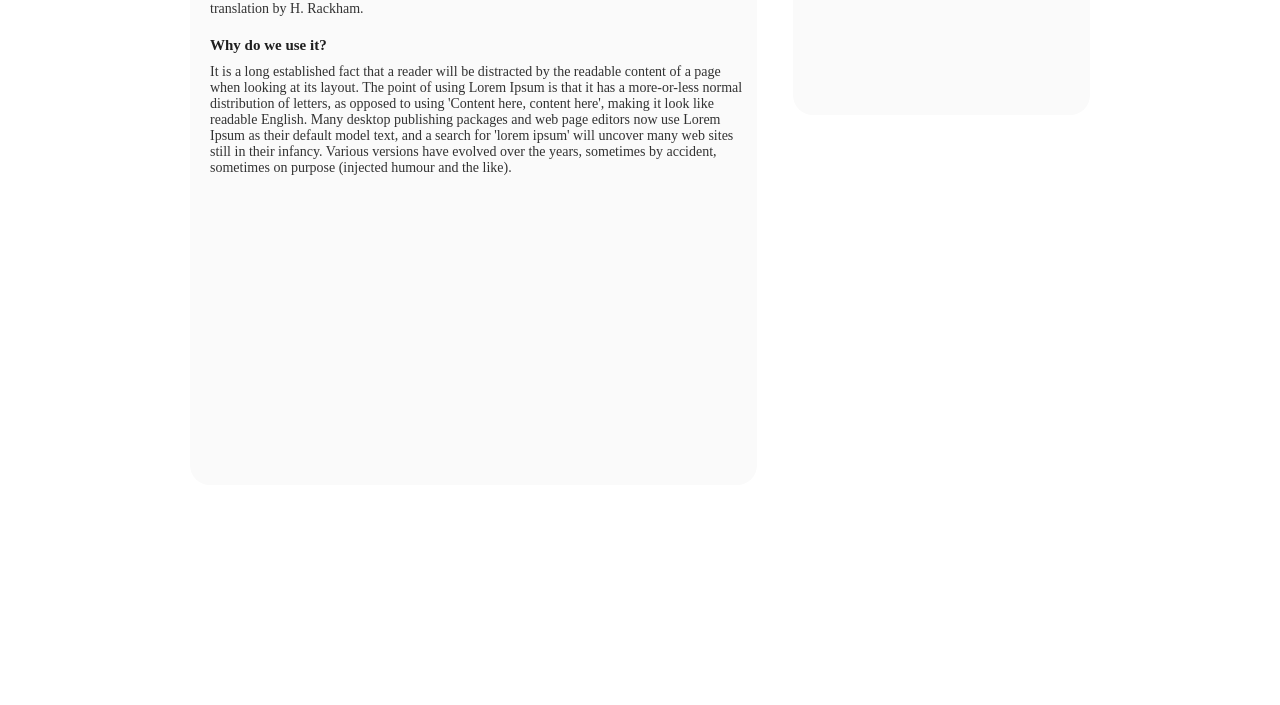
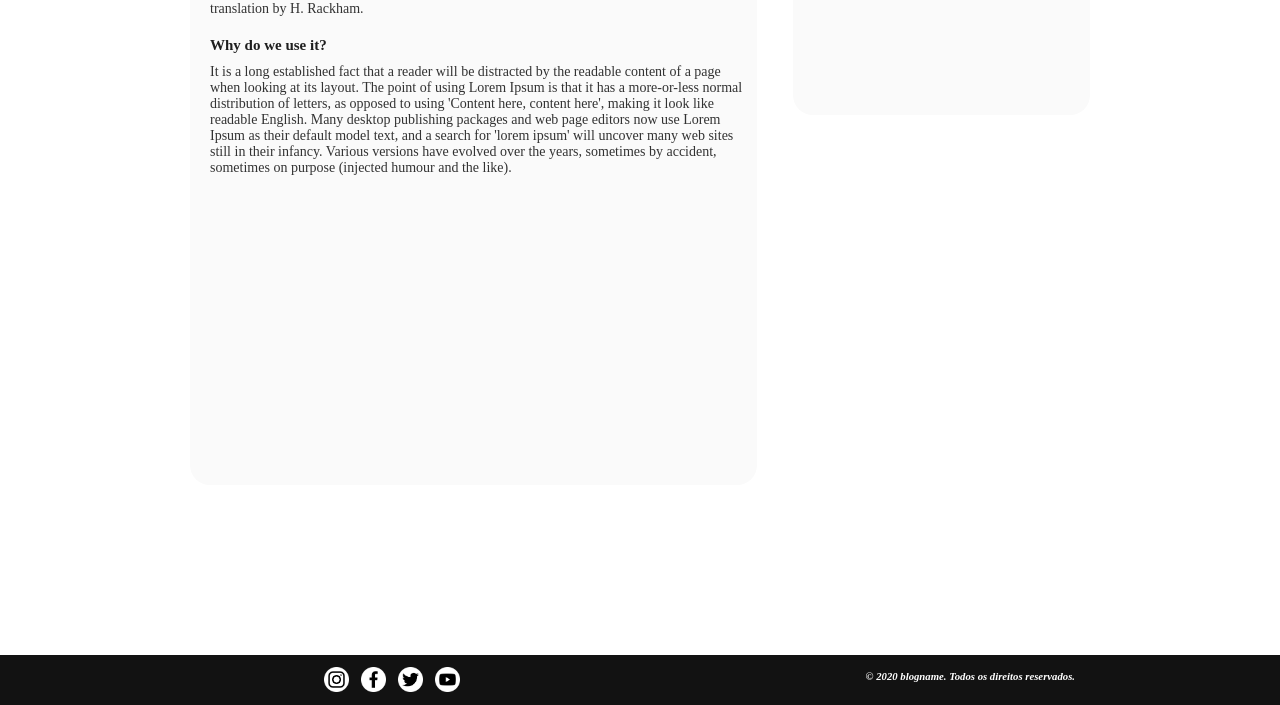
Before and after one commit to gandrade4/LMS-2020.1, a plain HTML site: page Atividades/Atividade 02/index.html in a window 1280 px wide. Shown: the part 1243-1948 px from the top of the page. Before the commit the page ends 1728 px from the top, so only its background shows below. Drawn offline with Linux system fonts and the light colour scheme.

Commit message:
atv2: redes sociais não alinhadas no footer

```diff
--- a/Atividades/Atividade 02/css/style-index.css
+++ b/Atividades/Atividade 02/css/style-index.css
@@ -1,12 +1,12 @@
 *{margin: 0;}
 
 /* HEADER E IMG INÍCIO*/
-.header-bar{
-    background-color: black;
+header{
+    background-color: #121212;
     height: 50px;
 }
 
-.header-size{
+.header-alighsize{
     margin: 0 auto;
     width: 900px;
 }
@@ -42,7 +42,7 @@
 .nav-background{
     width: 900px;
     height: 50px;
-    background-color: black;
+    background-color: #121212;
     border-radius: 0px 0px 20px 20px;
     margin: -4px auto;
 
@@ -91,7 +91,7 @@
     font-size: 30px;
     font-family: 'Noto Sans';
     font-style: Bold;
-    color: black;
+    color: #121212;
     text-decoration: none;
     padding: 20px 10px 5px 20px;
 }
@@ -153,7 +153,7 @@
     text-align: center;
     font-family: 'Noto Sans Regular';
     font-style: italic;
-    color: black;
+    color: #121212;
     text-decoration: none;
     padding: 10px 0 10px;
 }
@@ -167,3 +167,39 @@
     padding: 15px 15px 15px 15px;
 }
 /* ASIDE FIM */
+/* FOOTER INÍCIO */
+footer{
+    background-color: #121212;
+    height: 50px;
+    margin-top: 1500px;
+}
+
+.footer-alighsize{
+    margin: 0 auto;
+    width: 900px;
+}
+
+.all-rights h6{
+    text-align: right;
+    font-family: 'Noto Sans Thin';
+    font-style: italic;
+    text-decoration: none;
+    color: white;
+    padding: 15px 15px 15px 15px;
+}
+
+.img-socialmedia-footer{
+    float: left;
+    width: 30%;
+}
+
+.img-socialmedia-footer ul li{
+   margin-top: 12px;
+   margin-bottom: 9px;
+   margin-left: 12px;
+   display: inline;
+   float: right;
+   list-style: none;
+}
+
+/* FOOTER FIM */
--- a/Atividades/Atividade 02/index.html
+++ b/Atividades/Atividade 02/index.html
@@ -8,8 +8,8 @@
 </head>
 <body>
 
-    <header class="header-bar">
-        <div class="header-size">
+    <header>
+        <div class="header-alighsize">
             <!-- parte superior do blog, extremamente pequena contendo logo a esquerda e redes sociais a direita -->
             <div class="img-logo">
                 <img style="height: 25px;" src="./img/logo.png" alt="blog name logo">
@@ -38,7 +38,6 @@
             <li><a href="">contact</a></li>
         </ul>
     </nav>
-
     <section class="section-mother">
         <section class="content">
             <article class="type1-article">
@@ -69,9 +68,20 @@
         </aside>
     </section>
 
-
     <footer>
         <!-- rodape contendo redes sociais e todos os direitos... + botão de subir (aprender como faz) -->
+        <div class="footer-alighsize">
+            <div class="img-socialmedia-footer">
+                <ul>
+                    <li><a href="https://www.youtube.com/channel/UCHSJGwbiTEBPezvg-GHuH5g" target="_blank"><img style="height: 25px;" src="./img/youtube.png" alt="youtube logo"></a></li>
+                    <li><a href="https://www.twitter.com/gandrade4_" target="_blank"><img style="height: 25px;" src="./img/twitter.png" alt="twitter logo"></a></li>
+                    <li><a href="https://www.facebook.com/gandrade4" target="_blank"><img style="height: 25px;" src="./img/facebook.png" alt="facebook logo"></a></li>
+                    <li><a href="https://www.instagram.com/gandrade4" target="_blank"><img style="height: 25px;" src="./img/instagram.png" alt="instagram logo"></a></li>
+                </ul>
+            </div>
+            <div class="all-rights"><h6>© 2020 blogname. Todos os direitos reservados.</h6></div>
+        </div>
+
     </footer>
 </body>
 </html>
```
